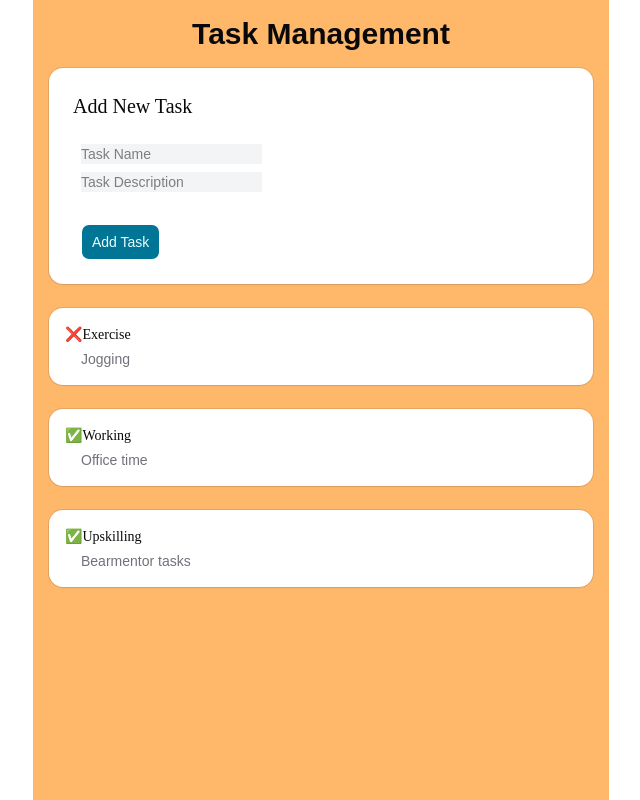
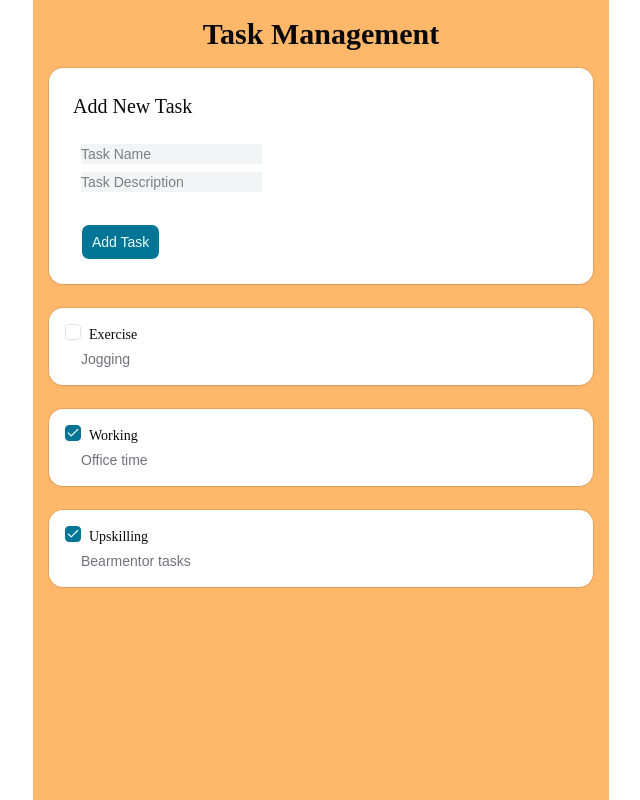
Before and after one commit to abw04/Task-management, a React (Vite) app: page / in a window 1280 px wide. Shown: the whole page, without its empty margins (319-959 px from the left). Built offline with nearby package versions, Linux system fonts and the light colour scheme.

Commit message:
implement shadcn checkbox on task-check.tsx

```diff
--- a/src/App.tsx
+++ b/src/App.tsx
@@ -6,7 +6,7 @@
 export default function App() {
   return (
     <div className="max-w-xl mx-auto bg-orange-300 min-h-screen">
-      <h1 className="text-3xl mx-2 pt-4 text-center font-bold">
+      <h1 className="text-3xl mx-2 pt-4 text-center font-bold font-heading">
         Task Management
       </h1>
       <div>
--- a/src/modules/task/components/task-card.tsx
+++ b/src/modules/task/components/task-card.tsx
@@ -7,7 +7,7 @@
     <div className="p-2 m-2">
       <Card size="sm">
         <CardHeader>
-          <CardTitle>
+          <CardTitle className="flex gap-2">
             <TaskCheck task={task} />
             {task.title}
           </CardTitle>
--- a/src/modules/task/components/task-check.tsx
+++ b/src/modules/task/components/task-check.tsx
@@ -1,5 +1,10 @@
 import type { Task } from "../task.type";
+import { Checkbox } from "@/src/ui/checkbox";
 
 export function TaskCheck({ task }: { task: Task }) {
-  return <span>{task.isCompleted ? "✅" : "❌"}</span>;
+  return (
+    <span>
+      <Checkbox checked={task.isCompleted} />{" "}
+    </span>
+  );
 }
--- /dev/null
+++ b/src/ui/checkbox.tsx
@@ -0,0 +1,31 @@
+import * as React from "react"
+import { Checkbox as CheckboxPrimitive } from "radix-ui"
+
+import { cn } from "@/src/lib/utils"
+import { CheckIcon } from "lucide-react"
+
+function Checkbox({
+  className,
+  ...props
+}: React.ComponentProps<typeof CheckboxPrimitive.Root>) {
+  return (
+    <CheckboxPrimitive.Root
+      data-slot="checkbox"
+      className={cn(
+        "peer relative flex size-4 shrink-0 items-center justify-center rounded-[4px] border border-input shadow-xs transition-shadow outline-none group-has-disabled/field:opacity-50 after:absolute after:-inset-x-3 after:-inset-y-2 focus-visible:border-ring focus-visible:ring-3 focus-visible:ring-ring/50 disabled:cursor-not-allowed disabled:opacity-50 aria-invalid:border-destructive aria-invalid:ring-3 aria-invalid:ring-destructive/20 aria-invalid:aria-checked:border-primary dark:bg-input/30 dark:aria-invalid:border-destructive/50 dark:aria-invalid:ring-destructive/40 data-checked:border-primary data-checked:bg-primary data-checked:text-primary-foreground dark:data-checked:bg-primary",
+        className
+      )}
+      {...props}
+    >
+      <CheckboxPrimitive.Indicator
+        data-slot="checkbox-indicator"
+        className="grid place-content-center text-current transition-none [&>svg]:size-3.5"
+      >
+        <CheckIcon
+        />
+      </CheckboxPrimitive.Indicator>
+    </CheckboxPrimitive.Root>
+  )
+}
+
+export { Checkbox }
```
